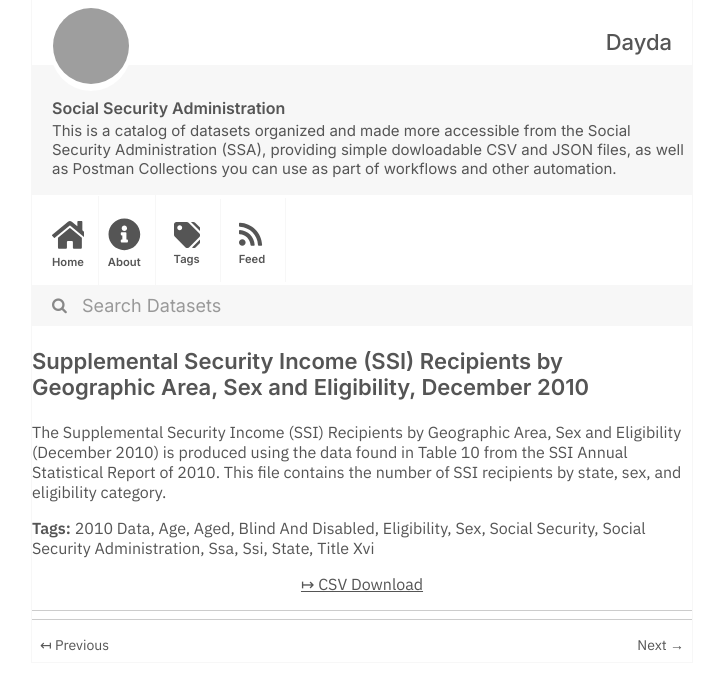
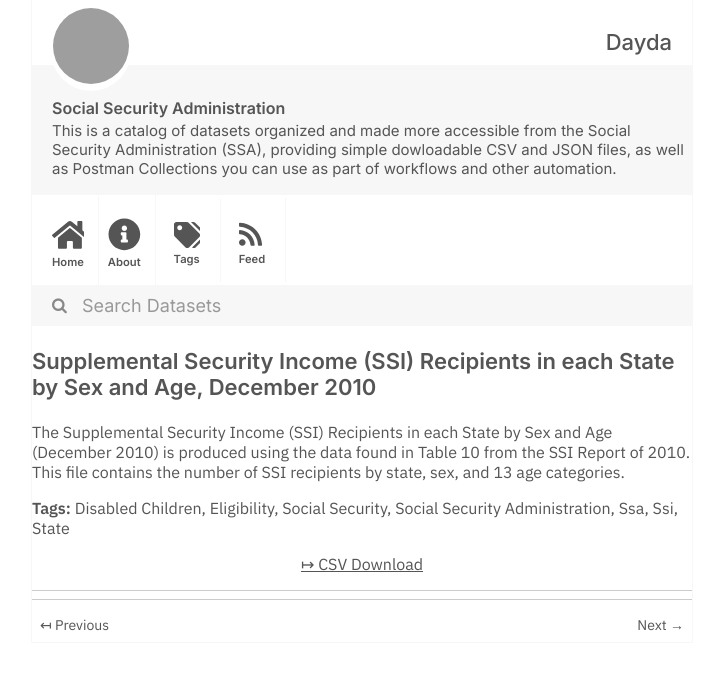
Before and after one commit to dayda-entities/social-security-administration, a Jekyll site: the page built from _posts/2020-11-10-supplemental-security-income-s.md, in a window 1280 px wide, cut to the strip 0-690 px from the top of the page. Shown: the whole strip, without its empty margins (278-998 px from the left). Built offline with Jekyll 4.4.1, drawn with Linux system fonts in a browser that asks for light colours; grey boxes are pictures that could not be loaded.

Commit message:
Publish Data

```diff
--- a/_posts/2020-11-10-supplemental-security-income-s.md
+++ b/_posts/2020-11-10-supplemental-security-income-s.md
@@ -1,28 +1,23 @@
 ---
 title: >-
-  Supplemental Security Income (SSI) Recipients by Geographic Area, Sex and
-  Eligibility, December 2010
-created: '2020-11-10T16:50:00.746280'
-modified: '2021-04-06T02:45:26.222095'
+  Supplemental Security Income (SSI) Recipients in each State by Sex and Age,
+  December 2010
+created: '2020-11-10T16:50:00.726658'
+modified: '2020-11-10T16:50:00.726665'
 state: active
 type: dataset
 tags:
-  - 2010 Data
-  - Age
-  - Aged
-  - Blind And Disabled
+  - Disabled Children
   - Eligibility
-  - Sex
   - Social Security
   - Social Security Administration
   - Ssa
   - Ssi
   - State
-  - Title Xvi
 groups: []
-csv_url: 'https://www.ssa.gov/policy/docs/data/ssi-2010/SSI-State-Eligibility-2010.csv'
+csv_url: 'https://www.ssa.gov/policy/docs/data/ssi-2010/SSI-State-Age-2010.csv'
 json_url: ''
 layout: post
 
 ---
-The Supplemental Security Income (SSI) Recipients by Geographic Area, Sex and Eligibility (December 2010) is produced using the data found in Table 10 from the SSI Annual Statistical Report of 2010. This file contains the number of SSI recipients by state, sex, and eligibility category.
+The Supplemental Security Income (SSI) Recipients in each State by Sex and Age (December 2010) is produced using the data found in Table 10 from the SSI Report of 2010. This file contains the number of SSI recipients by state, sex, and 13 age categories.
```
